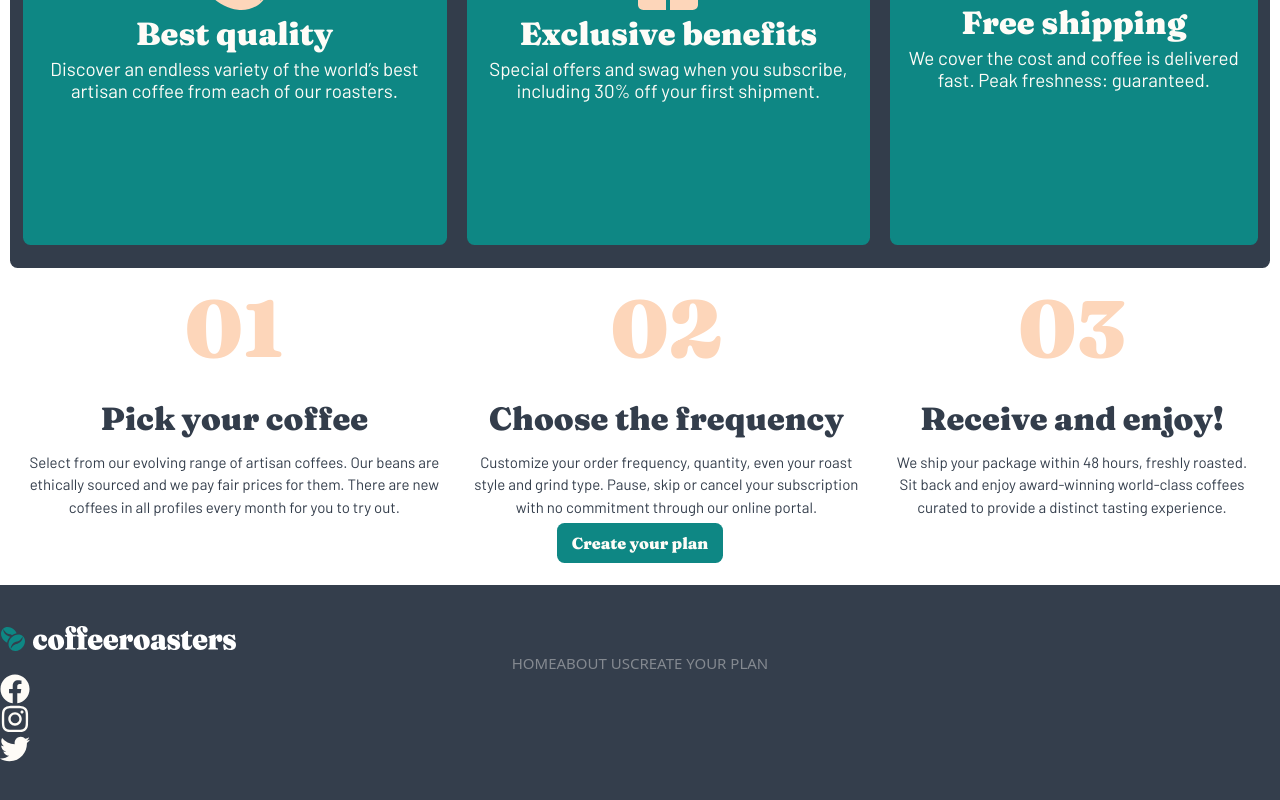
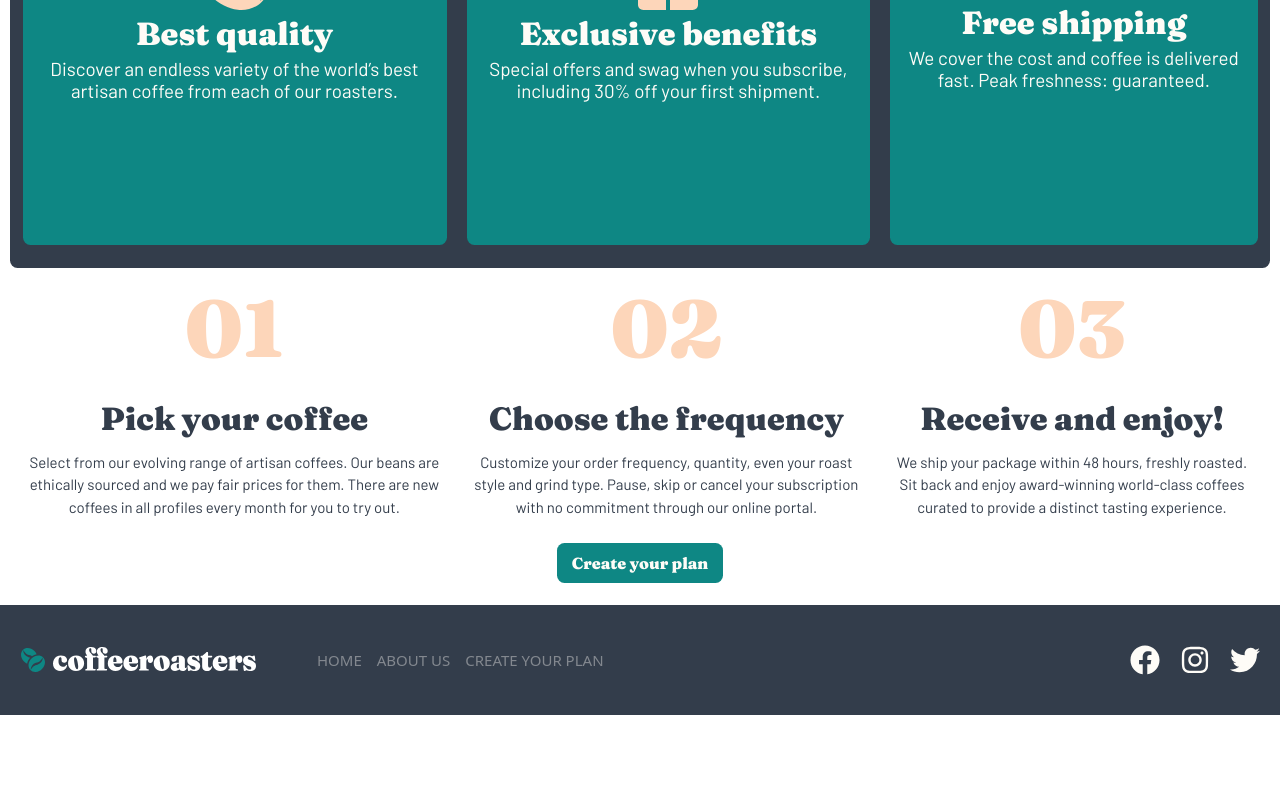
Before and after one commit to heiderick13/coffee-shop, a React (Vite) app: page / in a window 1280 px wide. Shown: the part 1490-2290 px from the top of the page. After the commit the page ends 2205 px from the top, so only its background shows below. Built offline with nearby package versions, Linux system fonts and the light colour scheme.

Commit message:
:lipstick: update footer

```diff
--- a/src/components/Footer/Footer.css
+++ /dev/null
@@ -1,29 +0,0 @@
-footer {
-  flex-direction: column;
-  align-items: center;
-  justify-content: center;
-  gap: 3rem;
-  background-color: var(--dark-grey-blue);
-  padding: 4rem 0;
-}
-
-footer .links {
-  flex-direction: column;
-  text-align: center;
-  gap: 1.5rem;
-  font-size: 1.5rem;
-  color: var(--grey);
-  text-transform: uppercase;
-}
-
-footer .socials {
-  gap: 2rem;
-  color: var(--light-cream);
-  font-size: 3rem;
-}
-
-footer .socials *:hover {
-  transition: 0.3s;
-  cursor: pointer;
-  color: var(--pale-orange);
-}
--- a/src/components/Footer/Footer.jsx
+++ b/src/components/Footer/Footer.jsx
@@ -1,5 +1,3 @@
-import "./Footer.css";
-
 import logo from "../../assets/shared/desktop/footer-logo.svg";
 
 import { Link } from "react-router-dom";
@@ -8,17 +6,17 @@ import { FaFacebook, FaInstagram, FaTwitter } from "react-icons/fa";
 
 function Footer() {
   return (
-    <footer className="d-flex">
+    <footer className="flex flex-col md:flex-row items-center justify-center md:justify-between px-8 gap-12 md:gap-24 bg-dark-grey-blue py-16">
       <img src={logo} alt="Company Logo" />
-      <div className="links d-flex">
+      <div className="flex flex-col md:flex-row gap-6 text-center text-[1.5rem] text-grey uppercase">
         <Link to={"/"}>home</Link>
         <Link to={"/about-us"}>about us</Link>
         <Link to={"/subscribe"}>create your plan</Link>
       </div>
-      <div className="socials d-flex">
-        <FaFacebook />
-        <FaInstagram />
-        <FaTwitter />
+      <div className="flex gap-8 md:flex-grow md:justify-end text-light-cream text-[3rem]">
+        <FaFacebook className="hover:text-pale-orange cursor-pointer" />
+        <FaInstagram className="hover:text-pale-orange cursor-pointer" />
+        <FaTwitter className="hover:text-pale-orange cursor-pointer" />
       </div>
     </footer>
   );
--- a/src/pages/Home/Home.jsx
+++ b/src/pages/Home/Home.jsx
@@ -86,7 +86,7 @@ function Home() {
         </div>
       </div>
       <div className="steps font-fraunces text-center mt-[80rem] md:mt-0 pb-8">
-        <div className="flex flex-col md:flex-row">
+        <div className="flex flex-col md:flex-row mb-8">
           <Step
             num={"01"}
             title={"Pick your coffee"}
```
